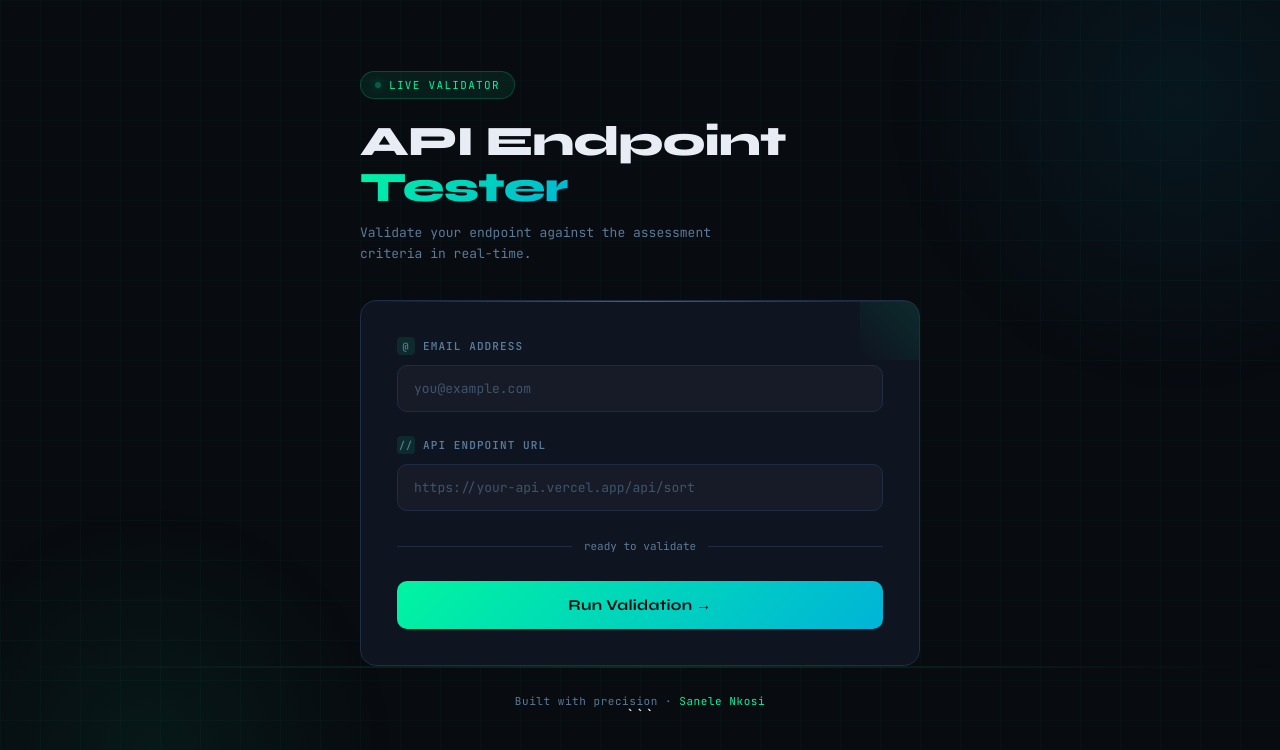
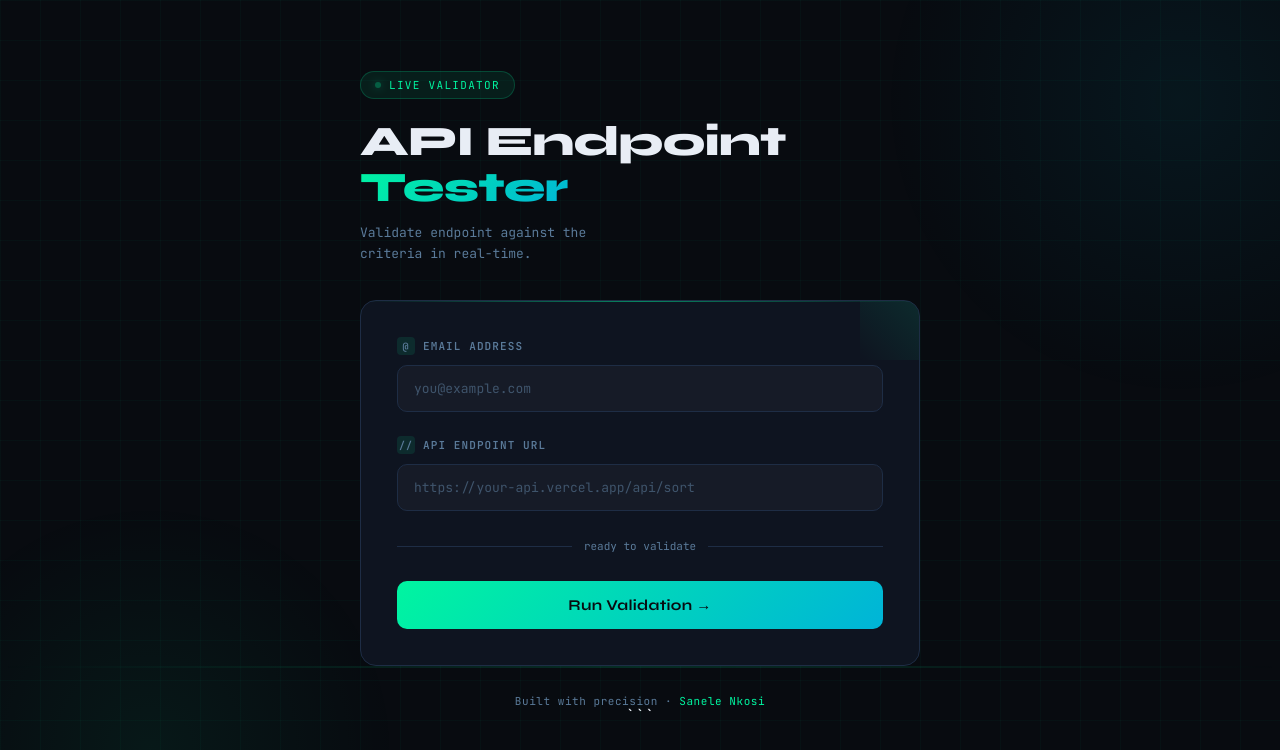
Before and after one commit to Sanele2017/developer-task, a website: page public/index.html in a window 1280 px wide. Shown: the top 750 px of the page. Drawn offline with Linux system fonts and the light colour scheme.

Commit message:
Update index.html

```diff
--- a/public/index.html
+++ b/public/index.html
@@ -382,7 +382,7 @@
     <div class="header">
       <div class="badge">Live Validator</div>
       <h1>API Endpoint<br/><span>Tester</span></h1>
-      <p class="subtitle">Validate your endpoint against the assessment<br/>criteria in real-time.</p>
+      <p class="subtitle">Validate endpoint against the<br/>criteria in real-time.</p>
     </div>
 
     <div class="card">
```
